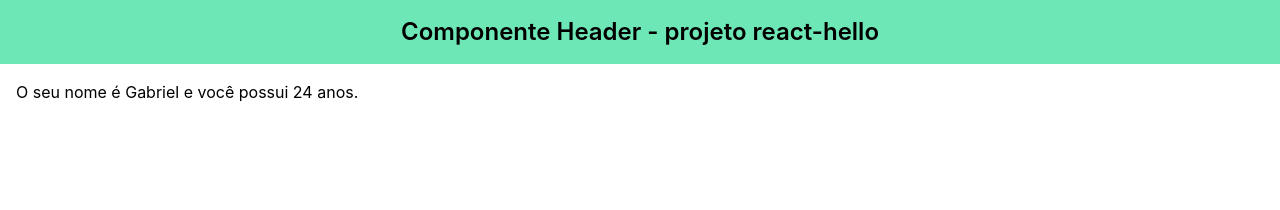
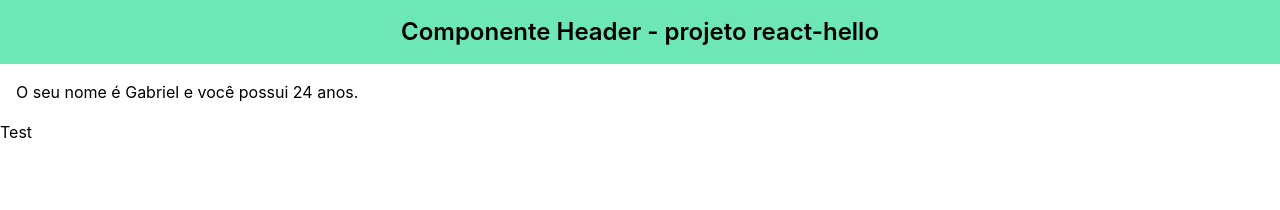
Before and after one commit to Gabriel-Barbosa-de-Oliveira/mba-front-end, a React (Create React App) app in the folder react-bootcamp/modulo-2-react/react-hello/: page / in a window 1280 px wide. Shown: the top 210 px of the page. Built offline with nearby package versions, Linux system fonts and the light colour scheme.

Commit message:
Como mandar props e seus tipos

```diff
--- a/react-bootcamp/modulo-2-react/react-hello/src/App.js
+++ b/react-bootcamp/modulo-2-react/react-hello/src/App.js
@@ -1,23 +1,20 @@
 import Header from "./components/Header";
+import Main from "./components/Main";
+import Test from "./components/Test";
 
 export default function App() {
-  console.log('Teste no console do navegador')
-
-  const name = "Gabriel";
-  const age = 24;
 
   return (
     <>
       <Header size="large">
         Componente Header - projeto react-hello
       </Header>
-
-
-      <main>
-        <div className="container mx-auto p-4">
-          <p>O seu nome é {name} e você possui {age} anos.</p>
-        </div>
-      </main>
+      <Main>
+        <p>O seu nome é Gabriel e você possui 24 anos.</p>
+      </Main>
+      <Test number={10} string="Teste" visible data={{ a: 1, b: 2 }} onClick={() => {
+        console.log('click')
+      }}></Test>
     </>
   )
 }
--- /dev/null
+++ b/react-bootcamp/modulo-2-react/react-hello/src/components/Main.js
@@ -0,0 +1,7 @@
+export default function Main({ children }) {
+  return (
+    <main className="container mx-auto p-4">
+      {children}
+    </main>
+  );
+}
--- /dev/null
+++ b/react-bootcamp/modulo-2-react/react-hello/src/components/Test.js
@@ -0,0 +1,10 @@
+import React from 'react'
+
+function Test(props) {
+  console.log(props)
+  return (
+    <div>Test</div>
+  )
+}
+
+export default Test
```
